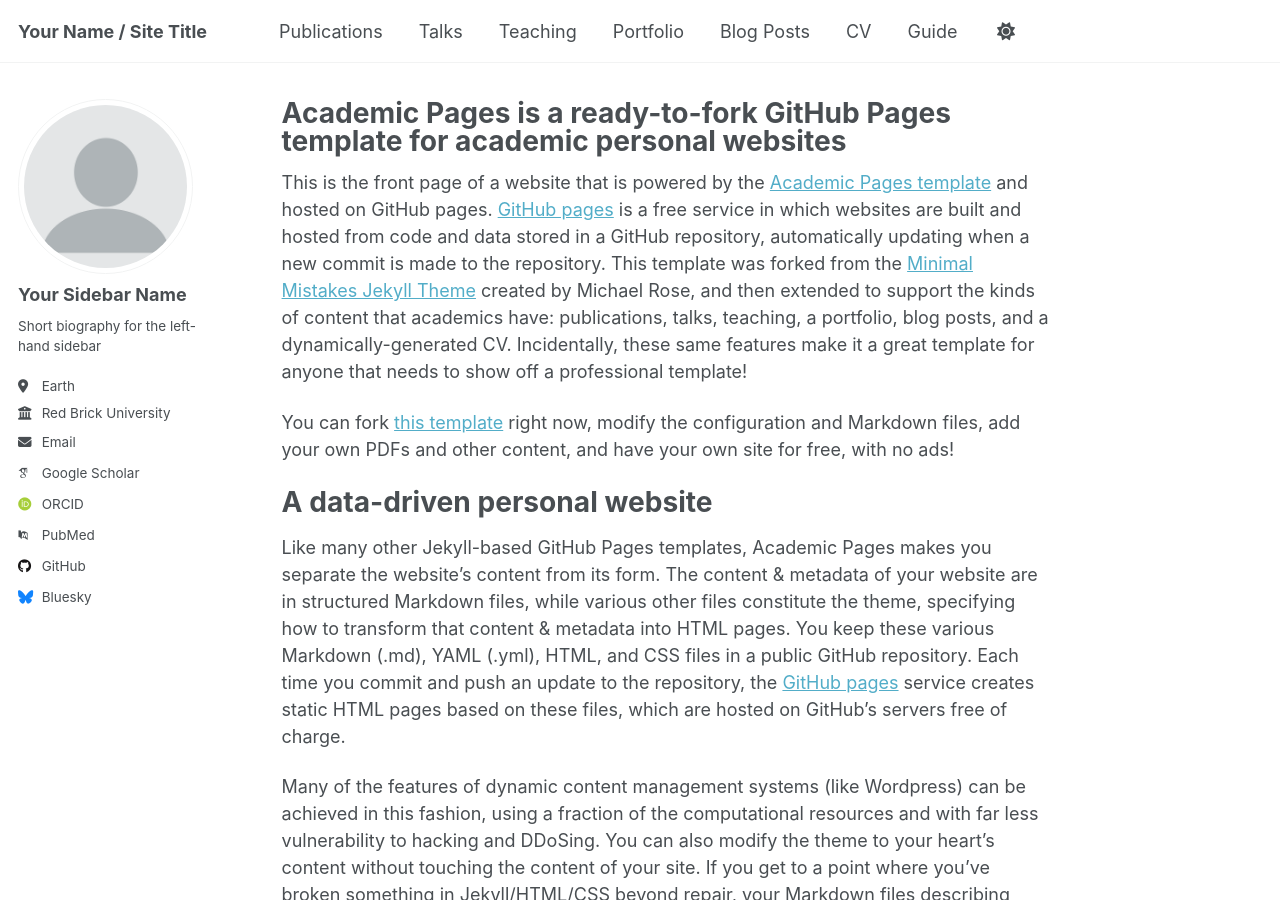
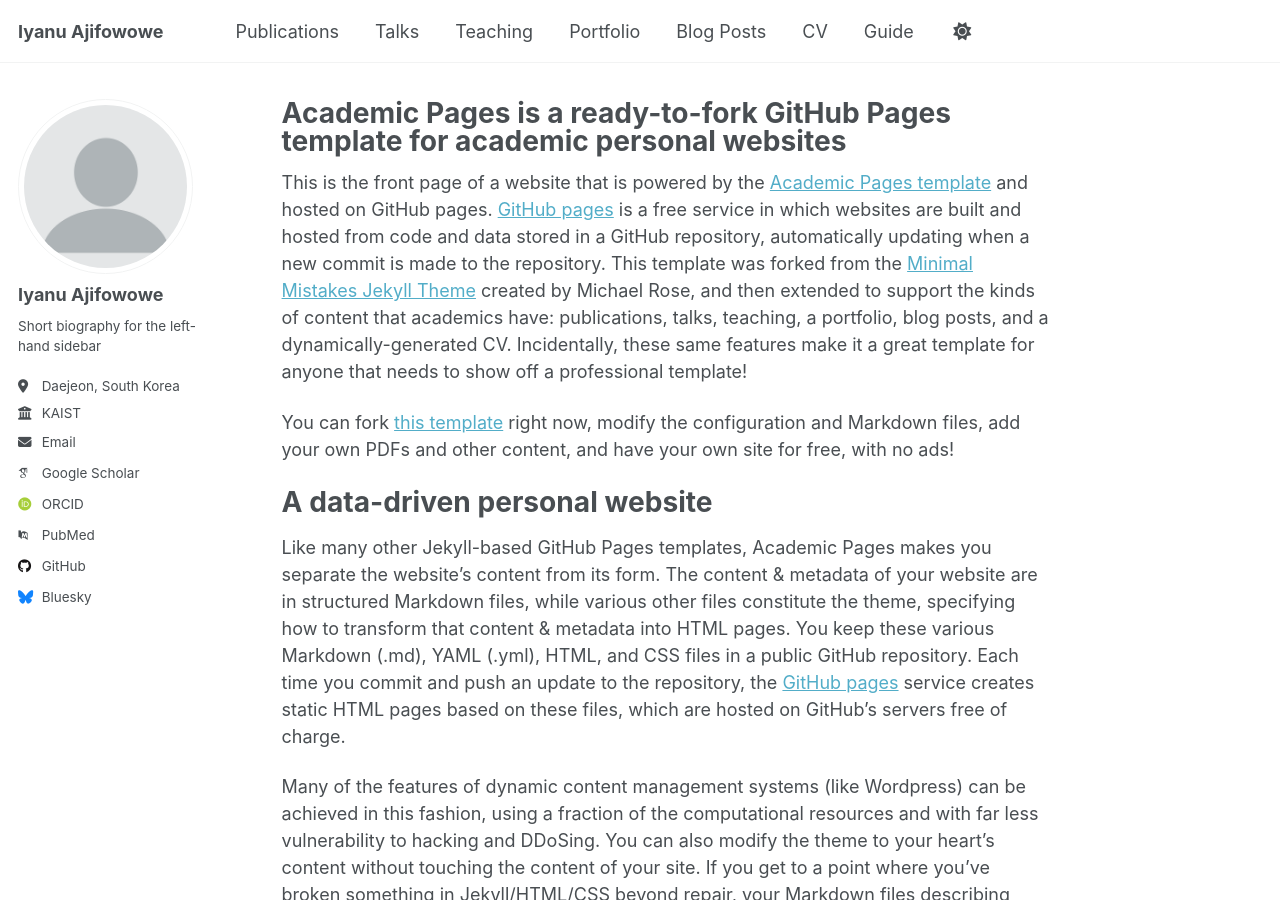
Before and after one commit to ajifowoweiyanu/ajifowoweiyanu.github.io, a Jekyll site: the page built from _pages/about.md, in a window 1280 px wide and 900 px high. Built offline with Jekyll 4.4.1, drawn with Linux system fonts in a browser that asks for light colours; some web fonts are replaced; a script that is not in the unit is left out.

Commit message:
Update Bio info

```diff
--- a/_config.yml
+++ b/_config.yml
@@ -9,7 +9,7 @@
 # Basic Site Settings
 locale                   : "en-US"
 site_theme               : "default"
-title                    : "Your Name / Site Title"
+title                    : "Iyanu Ajifowowe"
 title_separator          : "-"
 name                     : &name "Iyanu Ajifowowe"
 description              : &description "personal description"
@@ -23,13 +23,13 @@ repository               : "academicpages/academicpages.github.io"
 author:
   # Biographic information
   avatar           : "profile.png"
-  name             : "Your Sidebar Name"
+  name             : "Iyanu Ajifowowe"
   pronouns         : # example: "she/her"
   bio              : "Short biography for the left-hand sidebar"
-  location         : "Earth"
-  employer         : "Red Brick University"
+  location         : "Daejeon, South Korea"
+  employer         : "KAIST"
   uri              : # URL
-  email            : "none@example.org"
+  email            : "Ajifowowemichael@kaist.ac.kr"
 
   # Academic websites
   academia         : # URL
```
